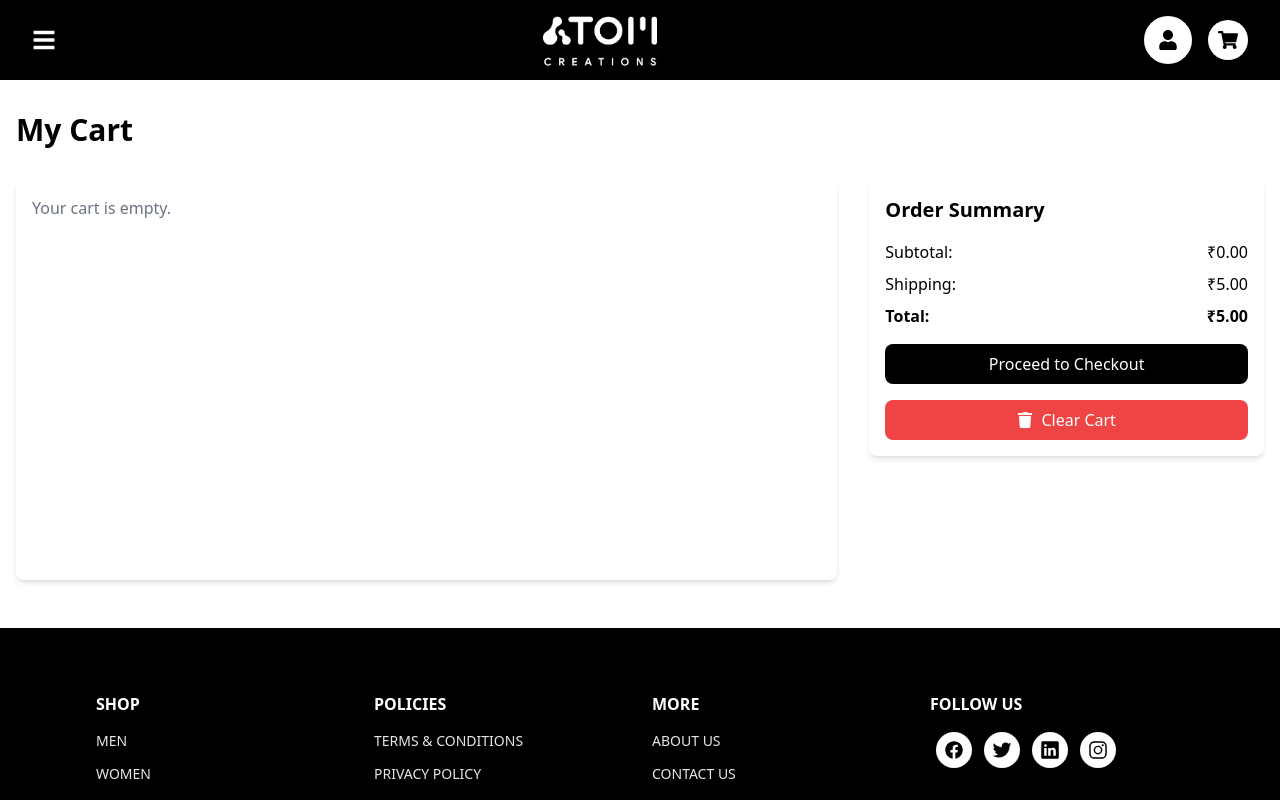
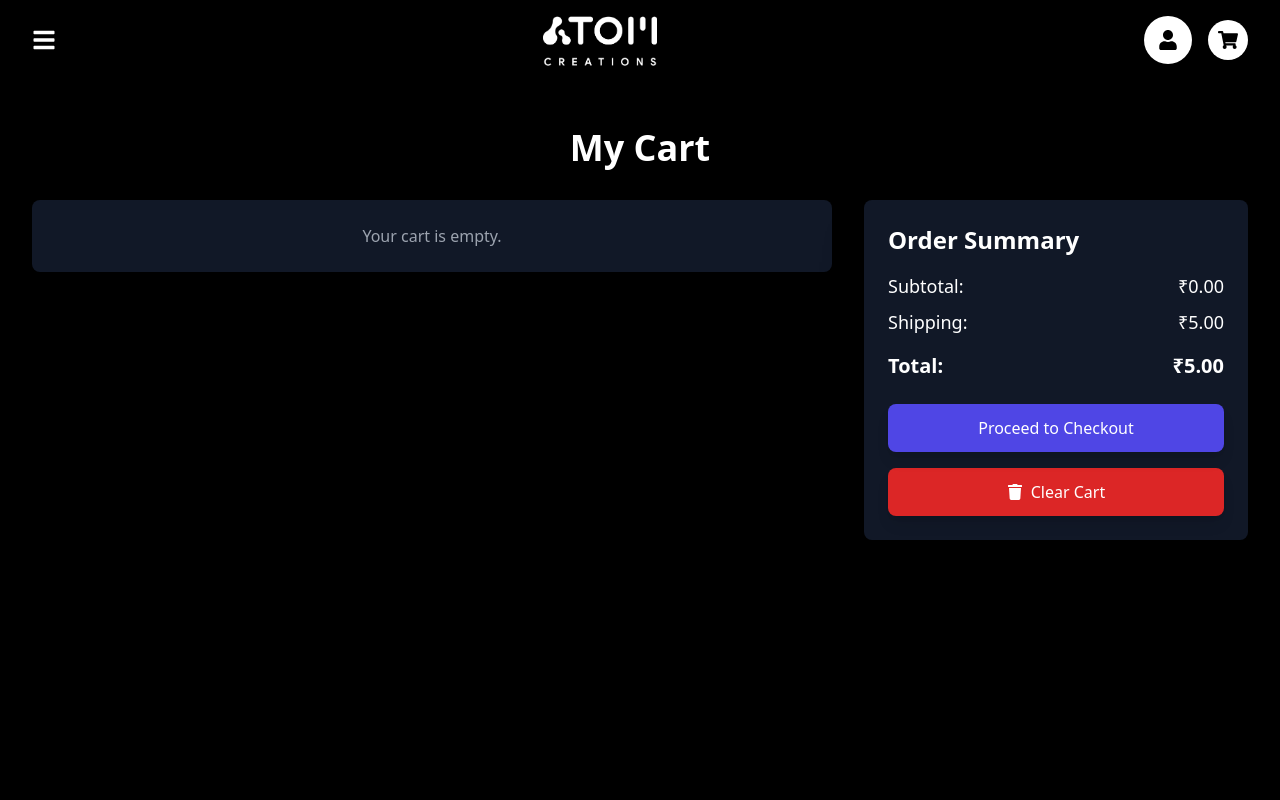
Before and after one commit to aditya123473892/atom, a React (Vite) app: page /cart in a window 1280 px wide. Shown: the top 800 px of the page. Built offline with nearby package versions, Linux system fonts and the light colour scheme.

Commit message:
logo animation removed, improved cart design, removed reivew section

```diff
--- a/src/components/Cart.jsx
+++ b/src/components/Cart.jsx
@@ -1,4 +1,3 @@
-// Cart.js
 import React, { useContext } from 'react';
 import { CartContext } from './CartContext';
 import { FaTrash, FaMinus, FaPlus } from 'react-icons/fa';
@@ -25,37 +24,42 @@ const Cart = () => {
   };
 
   return (
-    <div className="container mx-auto px-4 py-8">
-      <h1 className="text-3xl font-bold mb-8">My Cart</h1>
-      <div className="grid grid-cols-1 md:grid-cols-3 gap-8">
-        <div className="md:col-span-2">
-          <div className="bg-white shadow-md rounded-lg p-4 mb-4 h-[400px] overflow-y-auto">
+    <div className="min-h-screen bg-black text-white py-12">
+      <div className="max-w-7xl mx-auto px-4 sm:px-6 lg:px-8">
+        <h1 className="text-4xl font-extrabold text-center mb-8">My Cart</h1>
+        <div className="grid grid-cols-1 lg:grid-cols-12 gap-8">
+          <div className="lg:col-span-8">
+            <div className="bg-gray-900 rounded-lg p-6 mb-8 shadow-2xl">
               {cartItems.length === 0 ? (
-              <p className="text-gray-500">Your cart is empty.</p>
+                <p className="text-gray-400 text-center">Your cart is empty.</p>
               ) : (
                 cartItems.map((item) => (
-                <div key={item.id} className="flex items-center mb-4">
-                  <img src={item.image} alt={item.name} className="w-20 h-20 object-cover mr-4" />
+                  <div key={item.id} className="flex items-center mb-8">
+                    <img
+                      src={item.image}
+                      alt={item.name}
+                      className="w-32 h-32 object-cover rounded-lg shadow-lg mr-6"
+                    />
                     <div>
-                    <h2 className="text-lg font-semibold">{item.name}</h2>
-                    <p className="text-gray-500">Price: ₹ {item.price}</p>
+                      <h2 className="text-xl font-semibold">{item.name}</h2>
+                      <p className="text-gray-400">Price: ₹ {item.price}</p>
                       <div className="flex items-center mt-2">
                         <button
-                        className="text-gray-500 hover:text-gray-700 focus:outline-none"
+                          className="text-gray-400 hover:text-gray-200 focus:outline-none"
                           onClick={() => handleQuantityChange(item.id, item.quantity - 1)}
                         >
-                        <FaMinus />
+                          <FaMinus className="w-4 h-4" />
                         </button>
-                      <span className="mx-2">{item.quantity}</span>
+                        <span className="mx-2 text-lg">{item.quantity}</span>
                         <button
-                        className="text-gray-500 hover:text-gray-700 focus:outline-none"
+                          className="text-gray-400 hover:text-gray-200 focus:outline-none"
                           onClick={() => handleQuantityChange(item.id, item.quantity + 1)}
                         >
-                        <FaPlus />
+                          <FaPlus className="w-4 h-4" />
                         </button>
                       </div>
                       <button
-                      className="text-red-500 hover:text-red-700 mt-2 focus:outline-none"
+                        className="text-red-600 hover:text-red-800 mt-2 focus:outline-none"
                         onClick={() => removeFromCart(item.id)}
                       >
                         Remove
@@ -66,31 +70,31 @@ const Cart = () => {
               )}
             </div>
           </div>
-        <div>
-          <div className="bg-white shadow-md rounded-lg p-4 sticky top-4">
-            <h2 className="text-xl font-semibold mb-4">Order Summary</h2>
+          <div className="lg:col-span-4">
+            <div className="bg-gray-900 rounded-lg p-6 sticky top-8 shadow-2xl">
+              <h2 className="text-2xl font-semibold mb-4">Order Summary</h2>
               <div className="flex justify-between mb-2">
-              <p>Subtotal:</p>
-              <p>₹{calculateSubtotal().toFixed(2)}</p>
+                <p className="text-lg">Subtotal:</p>
+                <p className="text-lg">₹{calculateSubtotal().toFixed(2)}</p>
               </div>
               <div className="flex justify-between mb-2">
-              <p>Shipping:</p>
-              <p>₹5.00</p>
+                <p className="text-lg">Shipping:</p>
+                <p className="text-lg">₹5.00</p>
               </div>
-            <div className="flex justify-between font-semibold">
+              <div className="flex justify-between font-semibold text-xl mt-4">
                 <p>Total:</p>
                 <p>₹{calculateTotal().toFixed(2)}</p>
               </div>
-            <button className="bg-black text-white rounded-lg py-2 px-4 mt-4 w-full focus:outline-none">
+              <button className="bg-indigo-600 text-white rounded-lg py-3 px-6 mt-6 w-full focus:outline-none hover:bg-indigo-700 transition duration-200 shadow-lg">
                 Proceed to Checkout
               </button>
               <button
-              className="flex items-center justify-center bg-red-500 text-white rounded-lg py-2 px-4 mt-4 w-full hover:bg-red-600 focus:outline-none"
+                className="flex items-center justify-center bg-red-600 text-white rounded-lg py-3 px-6 mt-4 w-full hover:bg-red-700 focus:outline-none transition duration-200 shadow-lg"
                 onClick={clearCart}
               >
-              <FaTrash className="mr-2" />
-              Clear Cart
+                <FaTrash className="mr-2 w-4 h-4" /> Clear Cart
               </button>
+            </div>
           </div>
         </div>
       </div>
--- a/src/components/Home/Home.jsx
+++ b/src/components/Home/Home.jsx
@@ -15,7 +15,6 @@ export const Home = () => {
       </section>
       <Collections />
       <Categories />
-      <Testimonials />
     </>
   );
 };
--- a/src/components/Navbar/Navbar.jsx
+++ b/src/components/Navbar/Navbar.jsx
@@ -47,11 +47,10 @@ const Navbar = () => {
       </motion.div>
       <div className="flex items-center justify-center flex-grow">
         <Link to='/'>
-          <motion.img
+          <img
             src={icon}
             alt="Company Icon"
             className="h-14 w-auto"
-            whileHover={{ rotate: 180, transition: { duration: 0.5 } }}
           />
         </Link>
       </div>
```
Lines whose indentation alone changed are shown as unchanged.
